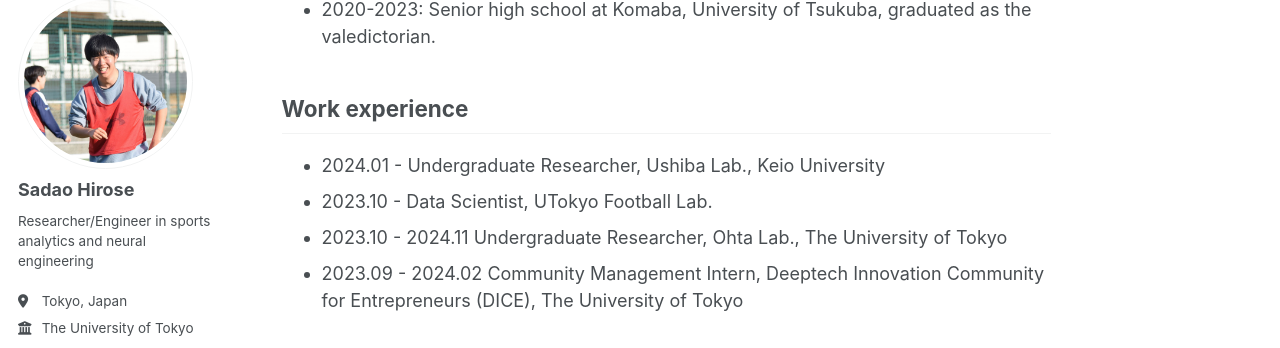
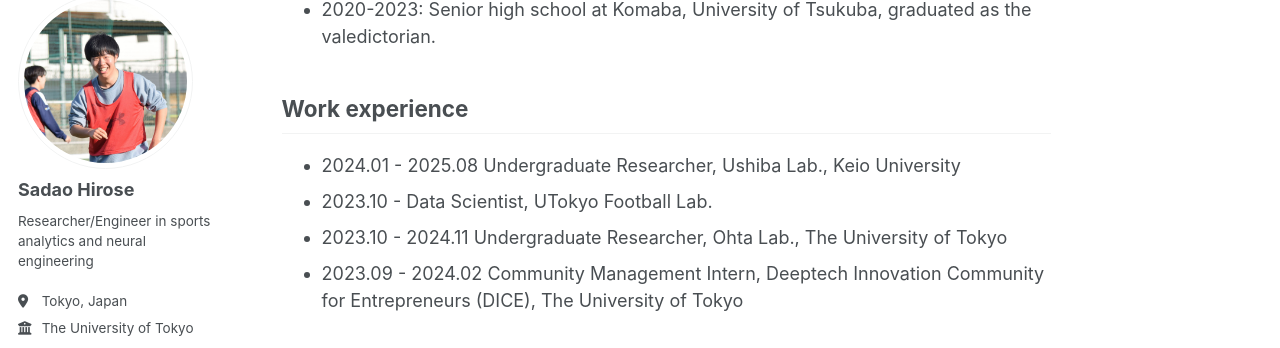
Before and after one commit to HiroseSadao/HiroseSadao.github.io, a Jekyll site: the page built from _pages/about.md, in a window 1280 px wide and 900 px high, scrolled down 1198 px. Shown: the part 105-453 px from the top of the window. Built offline with Jekyll 4.4.1, drawn with Linux system fonts in a browser that asks for light colours.

Commit message:
edit work experience

```diff
--- a/_pages/about.md
+++ b/_pages/about.md
@@ -37,7 +37,7 @@ Education
 
 Work experience
 ------
-- 2024.01 - Undergraduate Researcher, Ushiba Lab., Keio University
+- 2024.01 - 2025.08 Undergraduate Researcher, Ushiba Lab., Keio University
 - 2023.10 - Data Scientist, UTokyo Football Lab.
 - 2023.10 - 2024.11 Undergraduate Researcher, Ohta Lab., The University of Tokyo
 - 2023.09 - 2024.02 Community Management Intern, Deeptech Innovation Community for Entrepreneurs (DICE), The University of Tokyo
```
